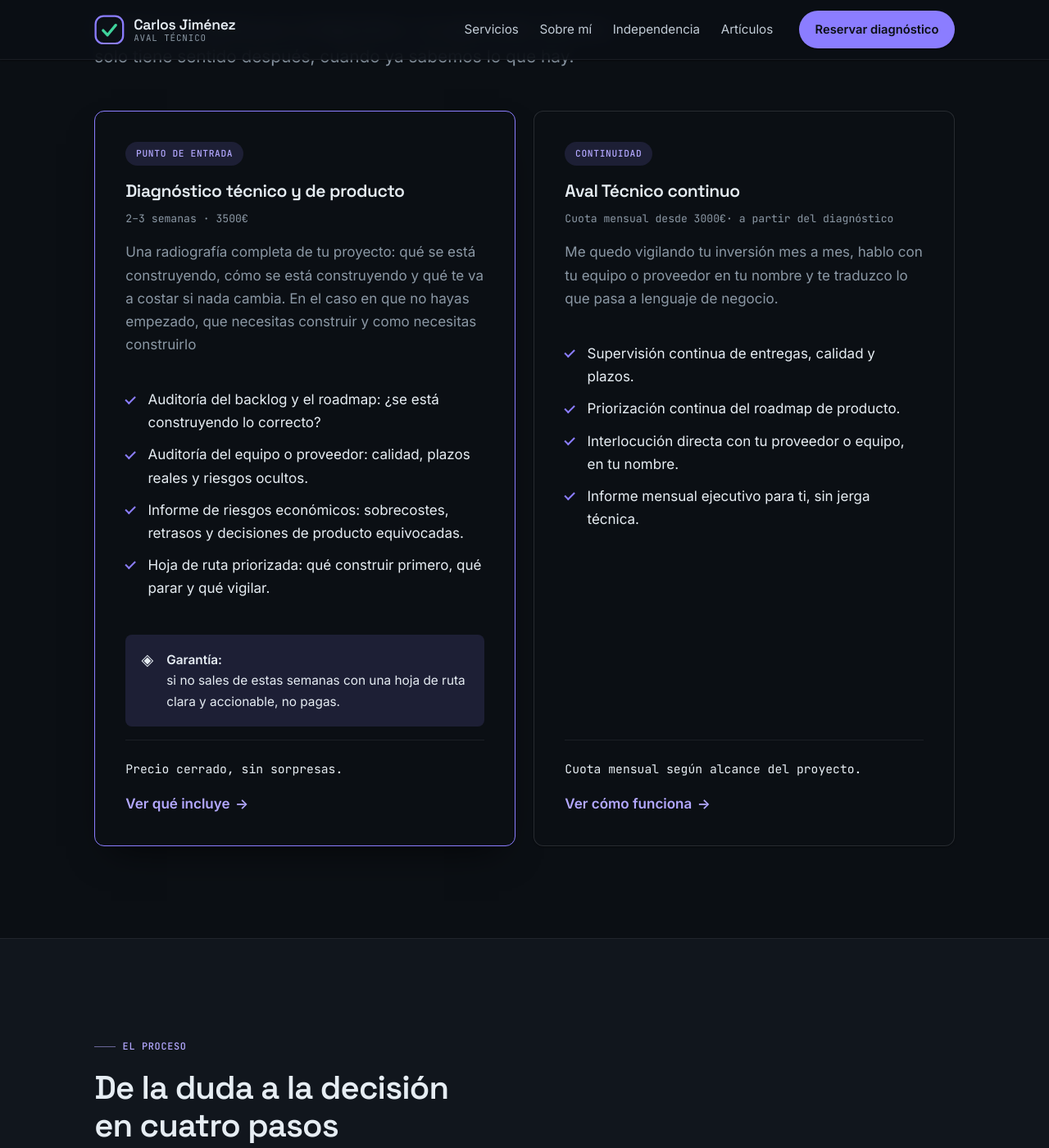
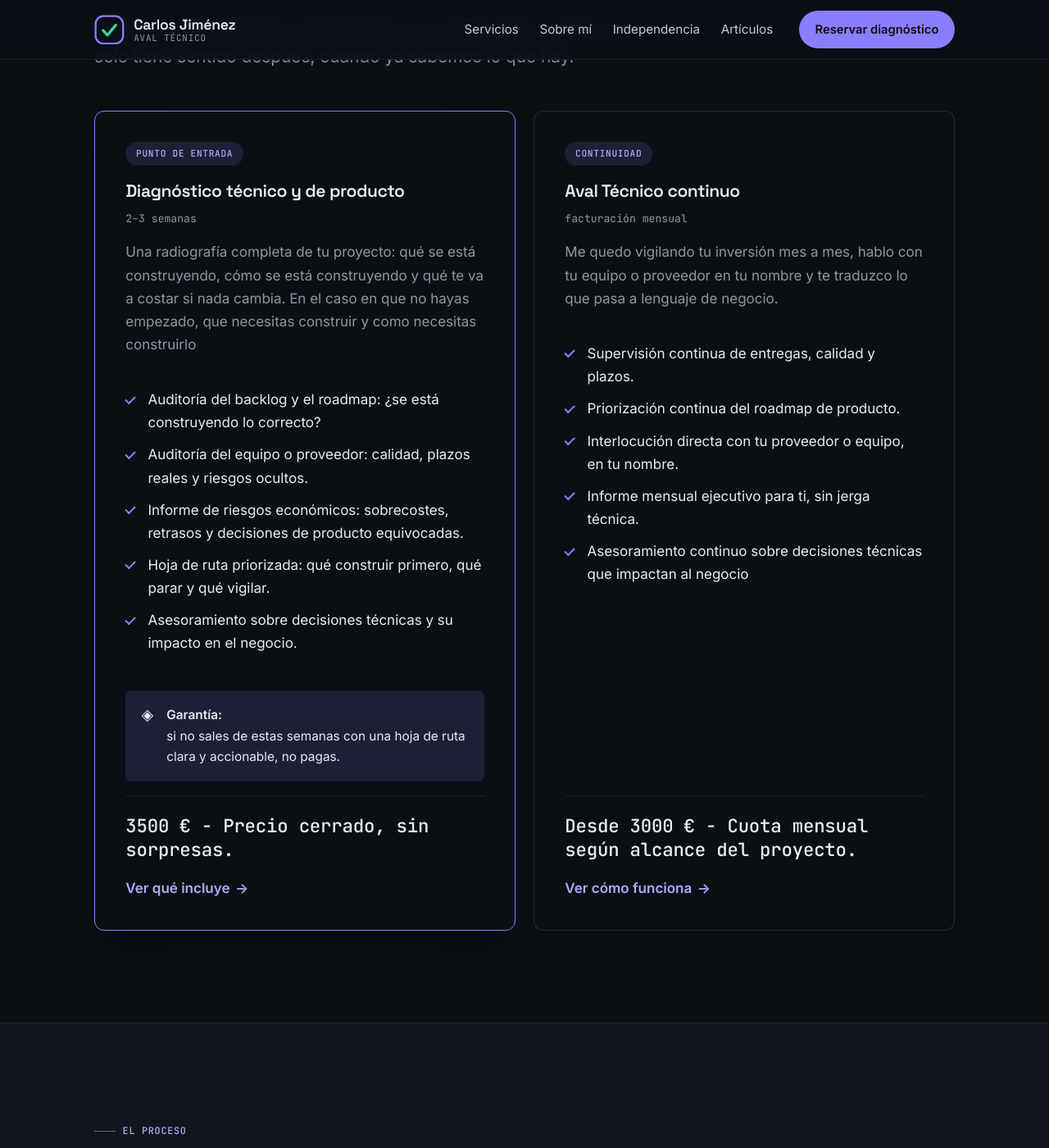
Before and after one commit to Kibarai/AvalTecnico, a Jekyll site: the page built from index.md, in a window 1280 px wide and 1400 px high, scrolled down 3311 px. Shown: the whole window at 82% size. Built offline with Jekyll 4.4.1, drawn with Linux system fonts in a browser that asks for light colours.

Commit message:
Precios más visibles y datos reales de servicios y contacto
- La línea de precio de las tarjetas de servicio pasa a 1,15–1,45rem y a
  color de texto pleno: es lo más destacado del pie de la tarjeta.
- El campo de precio admite Markdown, así que envolver la cifra en
  asteriscos la resalta en el violeta de la marca.
- Precios reales del diagnóstico y del retainer, un punto más de alcance
  en cada servicio, teléfono y perfil de LinkedIn.

Co-Authored-By: Claude Opus 5 (1M context) <noreply@anthropic.com>
Claude-Session: https://claude.ai/code/session_01DVNprLRxK7Dgat3Roc2Pb8

```diff
--- a/_data/site.yml
+++ b/_data/site.yml
@@ -12,8 +12,8 @@ cta:
 
 contacto:
   email: "hola@avaltecnico.com"
-  telefono: ""
-  linkedin: "https://www.linkedin.com/in/carlos-jimenez/"
+  telefono: "619802580"
+  linkedin: "https://www.linkedin.com/in/carlos-jimenez-delgado/"
   # Enlace a Calendly / Cal.com / TidyCal. Si lo dejas vacío no se muestra.
   agenda_url: ""
   # Endpoint de Formspree (https://formspree.io) para recibir el formulario por
@@ -49,4 +49,4 @@ cta_articulos:
   text: "Una llamada de 30 minutos para entender en qué punto estás y si el diagnóstico te encaja. Sin compromiso y sin lenguaje técnico."
   button_label: "Reservar diagnóstico"
   button_url: "/contacto/"
-  note: "Respondo personalmente en menos de 24 h laborables."
+  note: ""
--- a/_layouts/home.html
+++ b/_layouts/home.html
@@ -115,7 +115,7 @@ layout: default
         <p class="guarantee"><span class="guarantee__icon" aria-hidden="true">◈</span><span><strong>Garantía:</strong> {{ serv.garantia }}</span></p>
         {%- endif %}
         <div class="service__footer">
-          {%- if serv.precio and serv.precio != "" %}<p class="service__price">{{ serv.precio }}</p>{% endif %}
+          {%- if serv.precio and serv.precio != "" %}<p class="service__price">{{ serv.precio | markdownify | remove: "<p>" | remove: "</p>" | strip }}</p>{% endif %}
           <a class="link-arrow" href="{{ serv.cta_url | default: '/servicios/' | relative_url }}">{{ serv.cta_label | default: "Ver detalle" }}</a>
         </div>
       </article>
--- a/assets/css/main.css
+++ b/assets/css/main.css
@@ -335,7 +335,13 @@ hr { border: 0; border-top: 1px solid var(--line); margin: 2.5rem 0; }
   transform: rotate(-45deg);
 }
 .service__footer { margin-top: auto; padding-top: 1.4rem; border-top: 1px solid var(--line-soft); }
-.service__price { font-family: var(--mono); font-size: .92rem; margin-bottom: 1rem; }
+.service__price {
+  font-family: var(--mono); font-weight: 500;
+  font-size: clamp(1.15rem, 1rem + .5vw, 1.45rem);
+  line-height: 1.3; letter-spacing: -.01em;
+  color: var(--ink); margin-bottom: 1.1rem;
+}
+.service__price strong { color: var(--accent); font-weight: 500; }
 
 .guarantee {
   display: flex; gap: 1rem; align-items: flex-start;
--- a/index.md
+++ b/index.md
@@ -62,29 +62,31 @@ servicios:
   items:
     - tag: "Punto de entrada"
       title: "Diagnóstico técnico y de producto"
-      duracion: "2–3 semanas · 3500€"
+      duracion: "2–3 semanas"
       text: "Una radiografía completa de tu proyecto: qué se está construyendo, cómo se está construyendo y qué te va a costar si nada cambia. En el caso en que no hayas empezado, que necesitas construir y como necesitas construirlo"
       incluye:
         - item: "Auditoría del backlog y el roadmap: ¿se está construyendo lo correcto?"
         - item: "Auditoría del equipo o proveedor: calidad, plazos reales y riesgos ocultos."
         - item: "Informe de riesgos económicos: sobrecostes, retrasos y decisiones de producto equivocadas."
         - item: "Hoja de ruta priorizada: qué construir primero, qué parar y qué vigilar."
+        - item: "Asesoramiento sobre decisiones técnicas y su impacto en el negocio."
       garantia: "si no sales de estas semanas con una hoja de ruta clara y accionable, no pagas."
-      precio: "Precio cerrado, sin sorpresas."
+      precio: "3500 € - Precio cerrado, sin sorpresas."
       cta_label: "Ver qué incluye"
       cta_url: "/servicios/#diagnostico"
       destacado: true
     - tag: "Continuidad"
       title: "Aval Técnico continuo"
-      duracion: "Cuota mensual desde 3000€· a partir del diagnóstico"
+      duracion: "facturación mensual"
       text: "Me quedo vigilando tu inversión mes a mes, hablo con tu equipo o proveedor en tu nombre y te traduzco lo que pasa a lenguaje de negocio."
       incluye:
         - item: "Supervisión continua de entregas, calidad y plazos."
         - item: "Priorización continua del roadmap de producto."
         - item: "Interlocución directa con tu proveedor o equipo, en tu nombre."
         - item: "Informe mensual ejecutivo para ti, sin jerga técnica."
+        - item: "Asesoramiento continuo sobre decisiones técnicas que impactan al negocio"
       garantia: ""
-      precio: "Cuota mensual según alcance del proyecto."
+      precio: "Desde 3000 € - Cuota mensual según alcance del proyecto."
       cta_label: "Ver cómo funciona"
       cta_url: "/servicios/#retainer"
       destacado: false
```
Also changed, not shown: .pages.yml.
